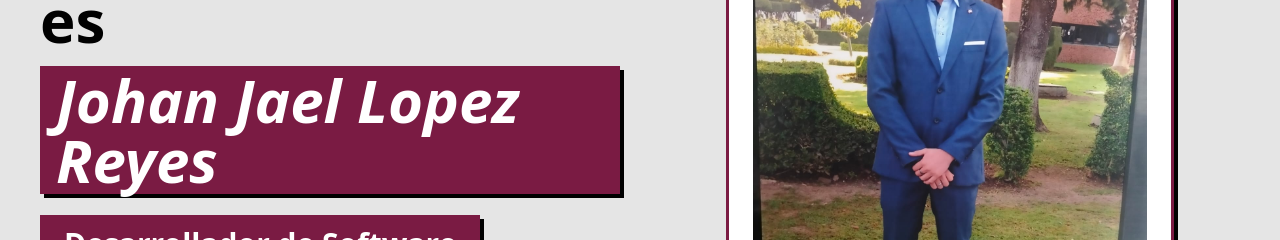
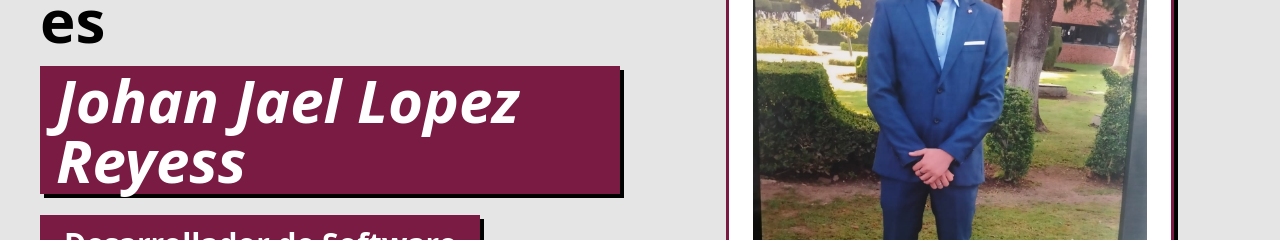
Before and after one commit to johanUtm04/portfolio_web, a React (Vite) app in the folder portfolio-johan/: page / in a window 1280 px wide. Shown: the part 293-533 px from the top of the page. Built offline with nearby package versions, Linux system fonts and the light colour scheme.

Commit message:
docs: update curriculum href

```diff
--- a/portfolio-johan/src/components/Contact.jsx
+++ b/portfolio-johan/src/components/Contact.jsx
@@ -58,7 +58,7 @@ const Contact = ({ t }) => {
 
           <div className="flex flex-col justify-center gap-6">
             <a
-              href="/Ing.JohanLopezReyes2026.pdf"
+              href="/JohanLopezReyesCurriculum.pdf"
               download
               className="bg-white border-3 border-black text-black text-xl font-bold py-4 shadow-neo hover:translate-x-1 hover:translate-y-1 hover:shadow-none transition-all text-center"
             >
--- a/portfolio-johan/src/components/Home.jsx
+++ b/portfolio-johan/src/components/Home.jsx
@@ -7,7 +7,7 @@ const Home = ({ t }) => {
           {t.heroGreeting}
           <span className="block bg-brand-accent text-white inline-block px-4 py-1 mt-4 shadow-neo">
             <div className="italic">
-                Johan Jael Lopez Reyes
+                Johan Jael Lopez Reyess
             </div>
           </span>
         </h1>
```
